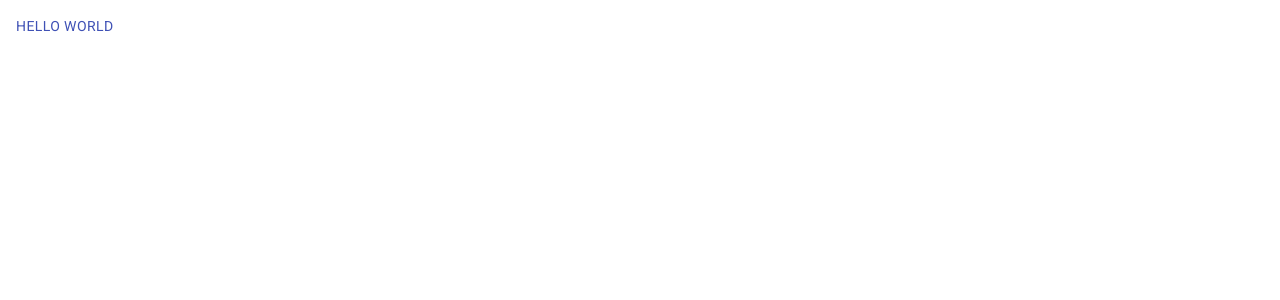
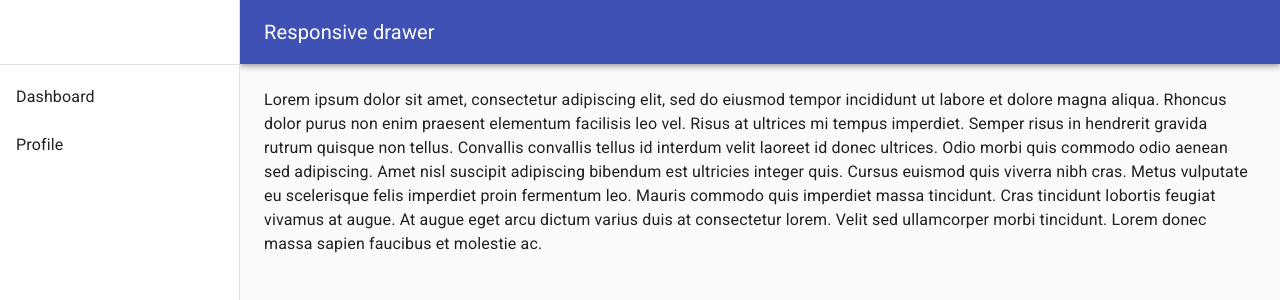
Before and after one commit to Nowely/Cerulean, a React (Create React App) app in the folder ClientApp/: page /counter in a window 1280 px wide. Shown: the top 300 px of the page. Built offline with nearby package versions, Linux system fonts and the light colour scheme.

Commit message:
Update front

```diff
--- a/ClientApp/package.json
+++ b/ClientApp/package.json
@@ -6,6 +6,7 @@
     "@material-ui/core": "^4.11.2",
     "@material-ui/icons": "^4.11.2",
     "fontsource-roboto": "^3.1.5",
+    "lodash": "^4.17.20",
     "react": "^17.0.1",
     "react-dom": "^17.0.1",
     "react-router-dom": "^5.2.0",
--- a/ClientApp/public/index.html
+++ b/ClientApp/public/index.html
@@ -6,6 +6,10 @@
     <meta name="theme-color" content="#000000">
     <base href="%PUBLIC_URL%/" />
 
+    <meta
+            name="viewport"
+            content="minimum-scale=1, initial-scale=1, width=device-width"
+    />
     <!--
       manifest.json provides metadata used when your web app is added to the
       homescreen on Android. See https://developers.google.com/web/fundamentals/engage-and-retain/web-app-manifest/
--- a/ClientApp/src/App.js
+++ b/ClientApp/src/App.js
@@ -3,7 +3,7 @@ import React, { Component } from 'react';
 import { Route } from 'react-router';
 import { Button } from '@material-ui/core';
 
-//import { Layout } from './components/Layout';
+import { Layout } from './components/Layout';
 //import { Home } from './components/Home';
 //import { FetchData } from './components/FetchData';
 //import { Counter } from './components/Counter';
@@ -14,14 +14,12 @@ export default class App extends Component {
 
   render () {
     return (
-        <>
+      <Layout>
           <Button color="primary">Hello World</Button>
-        </>
-      /*<Layout>
-        <Route exact path='/' component={Home} />
+        {/*<Route exact path='/' component={Home} />
         <Route path='/counter' component={Counter} />
-        <Route path='/fetch-data' component={FetchData} />
-      </Layout>*/
+        <Route path='/fetch-data' component={FetchData} />*/}
+      </Layout>
     );
   }
 }
--- a/ClientApp/src/components/Layout.js
+++ b/ClientApp/src/components/Layout.js
@@ -1,15 +1,14 @@
-/*
-import React, { Component } from 'react';
-import { Container } from 'reactstrap';
-import { NavMenu } from './NavMenu';
+import React, {Component} from 'react';
+import {Container} from '@material-ui/core';
+import ResponsiveDrawer from './NavMenu';
 
 export class Layout extends Component {
 	static displayName = Layout.name;
 
-  render () {
+	render() {
 		return (
 			<div>
-        <NavMenu />
+				<ResponsiveDrawer/>
 				<Container>
 					{this.props.children}
 				</Container>
@@ -17,4 +16,3 @@ export class Layout extends Component {
 		);
 	}
 }
-*/
--- a/ClientApp/src/components/NavMenu.js
+++ b/ClientApp/src/components/NavMenu.js
@@ -1,13 +1,164 @@
+import React from 'react';
+import PropTypes from 'prop-types';
+import {
+	AppBar, CssBaseline, Divider,
+	Drawer, Hidden, IconButton, List, ListItem,
+	ListItemIcon, ListItemText, Toolbar, Typography
+} from '@material-ui/core';
+import {makeStyles, useTheme} from '@material-ui/core/styles';
+import MenuIcon from '@material-ui/icons/Menu';
+
+const drawerWidth = 240;
+
+const useStyles = makeStyles((theme) => ({
+	root: {
+		display: 'flex',
+	},
+	drawer: {
+		[theme.breakpoints.up('sm')]: {
+			width: drawerWidth,
+			flexShrink: 0,
+		},
+	},
+	appBar: {
+		[theme.breakpoints.up('sm')]: {
+			width: `calc(100% - ${drawerWidth}px)`,
+			marginLeft: drawerWidth,
+		},
+	},
+	menuButton: {
+		marginRight: theme.spacing(2),
+		[theme.breakpoints.up('sm')]: {
+			display: 'none',
+		},
+	},
+	// necessary for content to be below app bar
+	toolbar: theme.mixins.toolbar,
+	drawerPaper: {
+		width: drawerWidth,
+	},
+	content: {
+		flexGrow: 1,
+		padding: theme.spacing(3),
+	},
+}));
+
+function ResponsiveDrawer(props) {
+	const {window} = props;
+	const classes = useStyles();
+	const theme = useTheme();
+	const [mobileOpen, setMobileOpen] = React.useState(false);
+
+	const handleDrawerToggle = () => {
+		setMobileOpen(!mobileOpen);
+	};
+
+	const drawer = (
+		<div>
+			<div className={classes.toolbar}/>
+			<Divider/>
+			<List>
+				{['Dashboard', 'Profile'].map((text, index) => (
+					<ListItem button key={text}>
+						<ListItemText primary={text}/>
+					</ListItem>
+				))}
+			</List>
+		</div>
+	);
+
+	const container = window !== undefined ? () => window().document.body : undefined;
+
+	return (
+		<div className={classes.root}>
+			<CssBaseline/>
+			<AppBar position="fixed" className={classes.appBar}>
+				<Toolbar>
+					<IconButton
+						color="inherit"
+						aria-label="open drawer"
+						edge="start"
+						onClick={handleDrawerToggle}
+						className={classes.menuButton}
+					>
+						<MenuIcon/>
+					</IconButton>
+					<Typography variant="h6" noWrap>
+						Responsive drawer
+					</Typography>
+				</Toolbar>
+			</AppBar>
+			<nav className={classes.drawer} aria-label="mailbox folders">
+				{/* The implementation can be swapped with js to avoid SEO duplication of links. */}
+				<Hidden smUp implementation="css">
+					<Drawer
+						container={container}
+						variant="temporary"
+						anchor={theme.direction === 'rtl' ? 'right' : 'left'}
+						open={mobileOpen}
+						onClose={handleDrawerToggle}
+						classes={{
+							paper: classes.drawerPaper,
+						}}
+						ModalProps={{
+							keepMounted: true, // Better open performance on mobile.
+						}}
+					>
+						{drawer}
+					</Drawer>
+				</Hidden>
+				<Hidden xsDown implementation="css">
+					<Drawer
+						classes={{
+							paper: classes.drawerPaper,
+						}}
+						variant="permanent"
+						open
+					>
+						{drawer}
+					</Drawer>
+				</Hidden>
+			</nav>
+			<main className={classes.content}>
+				<div className={classes.toolbar}/>
+				<Typography paragraph>
+					Lorem ipsum dolor sit amet, consectetur adipiscing elit, sed do eiusmod tempor incididunt
+					ut labore et dolore magna aliqua. Rhoncus dolor purus non enim praesent elementum
+					facilisis leo vel. Risus at ultrices mi tempus imperdiet. Semper risus in hendrerit
+					gravida rutrum quisque non tellus. Convallis convallis tellus id interdum velit laoreet id
+					donec ultrices. Odio morbi quis commodo odio aenean sed adipiscing. Amet nisl suscipit
+					adipiscing bibendum est ultricies integer quis. Cursus euismod quis viverra nibh cras.
+					Metus vulputate eu scelerisque felis imperdiet proin fermentum leo. Mauris commodo quis
+					imperdiet massa tincidunt. Cras tincidunt lobortis feugiat vivamus at augue. At augue eget
+					arcu dictum varius duis at consectetur lorem. Velit sed ullamcorper morbi tincidunt. Lorem
+					donec massa sapien faucibus et molestie ac.
+				</Typography>
+			</main>
+		</div>
+	);
+}
+
+ResponsiveDrawer.propTypes = {
+	/**
+	 * Injected by the documentation to work in an iframe.
+	 * You won't need it on your project.
+	 */
+	window: PropTypes.func,
+};
+
+export default ResponsiveDrawer;
+
+
 /*
-import React, { Component } from 'react';
-import { Collapse, Container, Navbar, NavbarBrand, NavbarToggler, NavItem, NavLink } from 'reactstrap';
-import { Link } from 'react-router-dom';
+import React, {Component} from 'react';
+import {Collapse, Container, Navbar, NavbarBrand, NavbarToggler, NavItem, NavLink} from 'reactstrap';
+import {Link} from 'react-router-dom';
 import './NavMenu.css';
 
 export class NavMenu extends Component {
 	static displayName = NavMenu.name;
 
-  constructor (props) {
+	constructor(props) {
 		super(props);
 
 		this.toggleNavbar = this.toggleNavbar.bind(this);
@@ -16,19 +167,19 @@ export class NavMenu extends Component {
 		};
 	}
 
-  toggleNavbar () {
+	toggleNavbar() {
 		this.setState({
 			collapsed: !this.state.collapsed
 		});
 	}
 
-  render () {
+	render() {
 		return (
 			<header>
 				<Navbar className="navbar-expand-sm navbar-toggleable-sm ng-white border-bottom box-shadow mb-3" light>
 					<Container>
 						<NavbarBrand tag={Link} to="/">Cerulean</NavbarBrand>
-            <NavbarToggler onClick={this.toggleNavbar} className="mr-2" />
+						<NavbarToggler onClick={this.toggleNavbar} className="mr-2"/>
 						<Collapse className="d-sm-inline-flex flex-sm-row-reverse" isOpen={!this.state.collapsed} navbar>
 							<ul className="navbar-nav flex-grow">
 								<NavItem>
```
Lines whose indentation alone changed are shown as unchanged.
